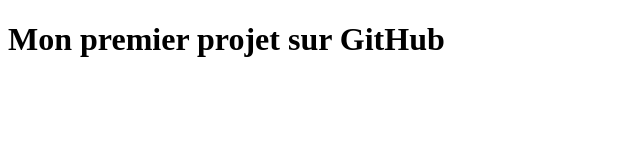
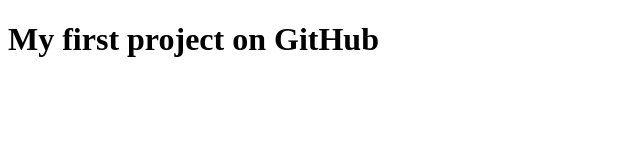
Before and after one commit to bzdevtech/first_github, a plain HTML site: page index.html in a window 1280 px wide. Shown: the whole page, without its empty margins (0-640 px from the left). Drawn offline with Linux system fonts and the light colour scheme.

Commit message:
Change title form

```diff
--- a/index.html
+++ b/index.html
@@ -2,9 +2,9 @@
 <html lang="fr">
 <head>
   <meta charset="UTF-8">
-  <title>Premier pas</title>
+  <title>Learning Git&GitHub</title>
 </head>
 <body>
-  <h1>Mon premier projet sur GitHub</h1>
+  <h1>My first project on GitHub</h1>
 </body>
 </html>
```
